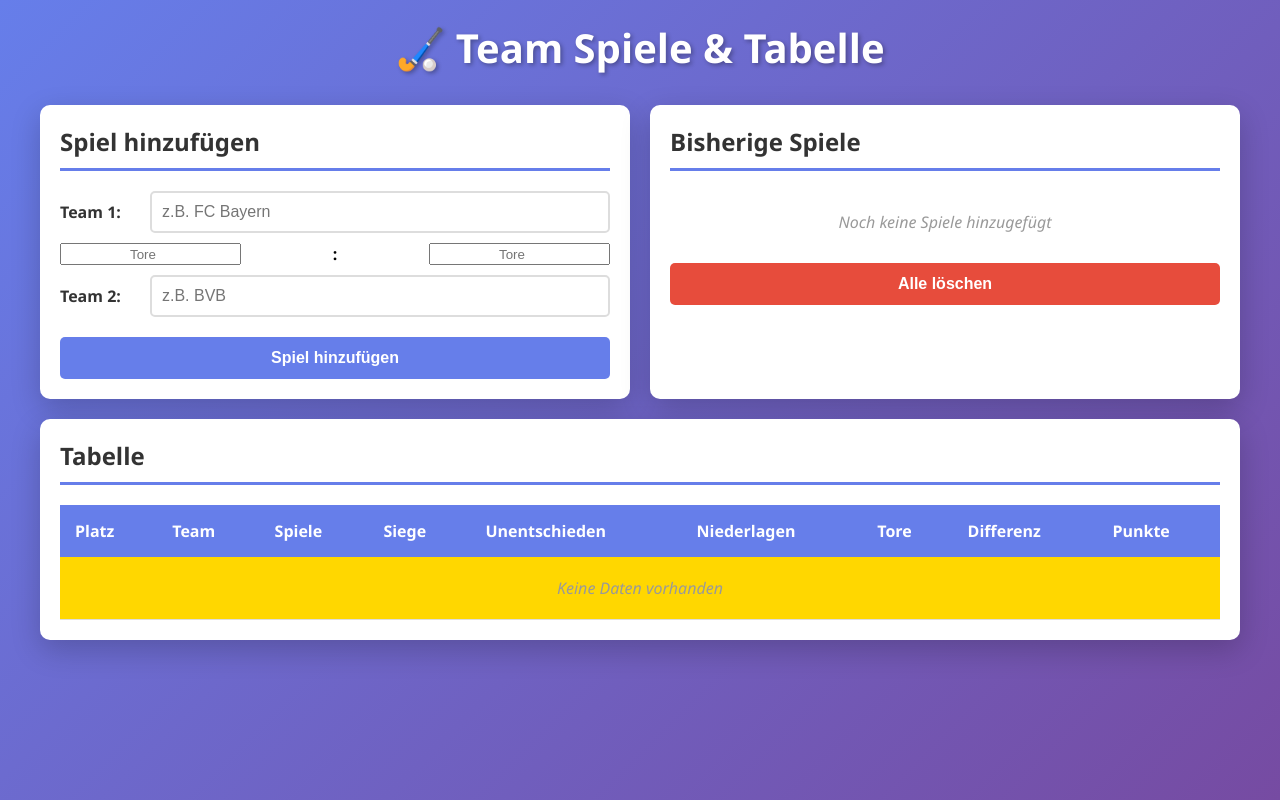
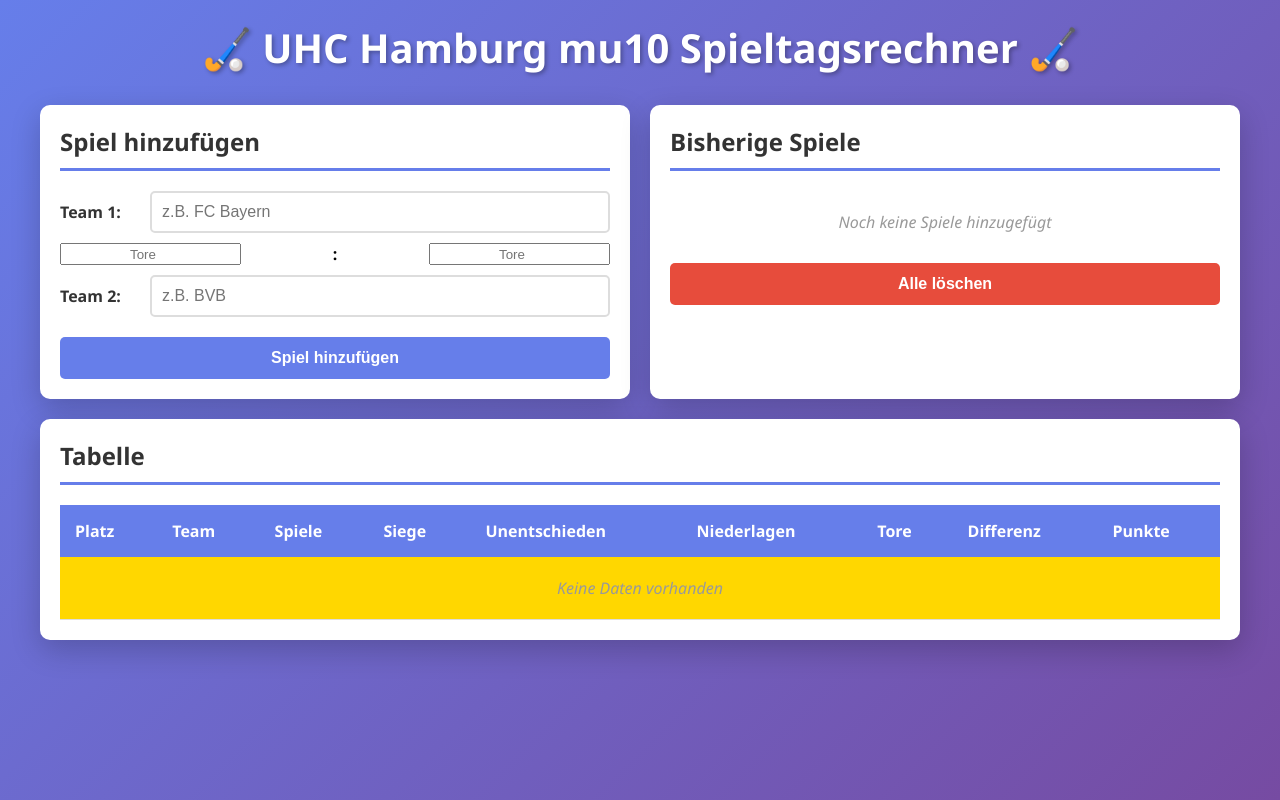
Before and after one commit to bvbrulez/mu10, a plain HTML site: page index.html in a window 1280 px wide. Drawn offline with Linux system fonts and the light colour scheme.

Commit message:
Update title and header for UHC Hamburg project

```diff
--- a/index.html
+++ b/index.html
@@ -3,7 +3,7 @@
 <head>
     <meta charset="UTF-8">
     <meta name="viewport" content="width=device-width, initial-scale=1.0">
-    <title>Team Spiele und Tabelle</title>
+    <title>UHC-Hamburg mu10 Spieltagsrechner</title>
     <style>
         * {
             margin: 0;
@@ -281,7 +281,7 @@
 </head>
 <body>
     <div class="container">
-        <h1>🏑 Team Spiele & Tabelle</h1>
+        <h1>🏑 UHC Hamburg mu10 Spieltagsrechner 🏑</h1>
 
         <div class="content">
             <!-- Spiele hinzufügen -->
```
